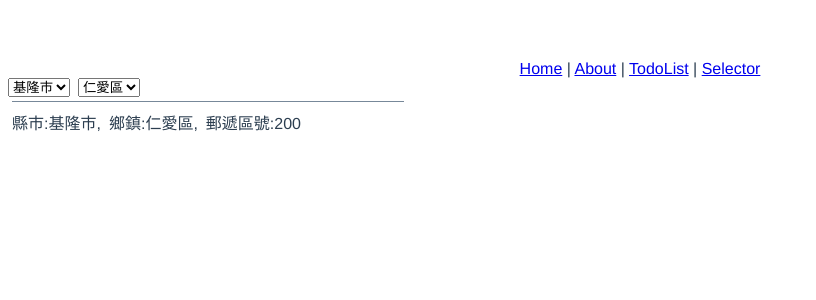
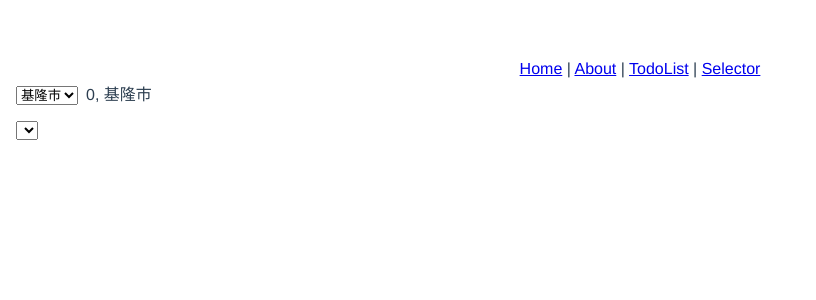
Before and after one commit to shuliu/vuecli-todolist, a Vue app: page /selector in a window 1280 px wide. Shown: the top 300 px of the page, without its empty margins (0-816 px from the left). Built offline with nearby package versions, Linux system fonts and the light colour scheme.

Commit message:
拆component寫法完成第一個selector

```diff
--- /dev/null
+++ b/src/components/Selector.vue
@@ -0,0 +1,48 @@
+<template>
+  <div class="select">
+    <select v-model="selectIndex" >
+      <option v-for="(item, index) in options" :value="index">{{item.name}}</option>
+    </select>
+
+    <span v-if="showInfo()">{{selectIndex}}, {{selectName}}</span>
+  </div>
+</template>
+
+<script>
+export default {
+  props: {
+    list: {
+      type: Array,
+      default: function() { return []; }
+    },
+    value: Number
+  },
+  data() {
+    return {
+      options: this.list,
+      selectIndex: this.value,
+      selectName: ''
+    }
+  },
+  created() {
+    this.selectName = this.options.length > 0 ? this.options[0].name : this.selectName;
+  },
+  computed: {
+  },
+  methods: {
+    showInfo() {
+      return this.selectName !== '';
+    },
+    getSelectName() {
+      this.selectName = this.options.length > 0 ? this.options[this.selectIndex].name : '';
+    },
+  },
+  watch: {
+    selectIndex: ['getSelectName'],
+  }
+}
+</script>
+
+<style>
+
+</style>
--- a/src/views/Selector.vue
+++ b/src/views/Selector.vue
@@ -1,24 +1,17 @@
 <template>
   <div id="selector">
-    <select class="city" v-model="value" >
-      <!-- <option value="">請選擇</option> -->
-      <option v-for="(item, index) in cities" :value="index" >{{item.name}}</option>
-    </select>
-
-    <select class="town" v-model="townValue">
-      <option v-for="(item, index) in cities[value].areas" :value="index" >{{item.name}}</option>
-    </select>
-
-    <div class="list">
-      <span class="city">{{citySelected}}</span>
-      <span class="town">{{townSelected}}</span>
-      <span class="zip">{{zipNumber}}</span>
-    </div>
+    <Selector v-bind:value="cityIndex" v-bind:list="cities" ></Selector>
+    <Selector v-bind:value="townIndex" v-bind:list="areas" ></Selector>
   </div>
 </template>
 
 <script>
+import Selector from "@/components/Selector.vue";
+
 export default {
+  components: {
+    Selector
+  },
   data() {
     return {
       cities: [
@@ -58,35 +51,16 @@ export default {
           ],
         },
       ],
-      value: 0,
-      townValue: 0,
-      citySelected: '',
-      townSelected: '',
-      zipNumber: '',
+      cityIndex: 0,
+      townIndex: 0,
+      areas: [],
     }
   },
-  created() {
-    this.getCityName();
-    this.getTownSelectList();
-  },
-  methods: {
-    getCityName() {
-      this.citySelected = this.cities[this.value].name;
-    },
-    getTownName() {
-      this.townSelected = this.cities[this.value].areas[this.townValue].name;
-    },
-    getTownSelectList() {
-      this.townSelected = this.cities[this.value].areas[0].name;
-      this.zipNumber = this.cities[this.value].areas[0].zip;
-    },
-    changeZip() {
-      this.zipNumber = this.cities[this.value].areas[this.townValue].zip;
-    },
+  computed: {
+
   },
   watch: {
-    value: ['getCityName', 'getTownSelectList'],
-    townValue: ['changeZip']
+
   }
 }
 </script>
@@ -101,7 +75,7 @@ export default {
 }
 
 select {
-  margin-right: 8px;
+  margin: 8px;
 }
 
 .list {
@@ -112,14 +86,6 @@ select {
 
 span {
   padding-right: 8px;
-}
-
-span::after {
-  content: ",";
-}
-
-.list span:last-child::after {
-  content: "";
 }
 
 span.city::before {
```
